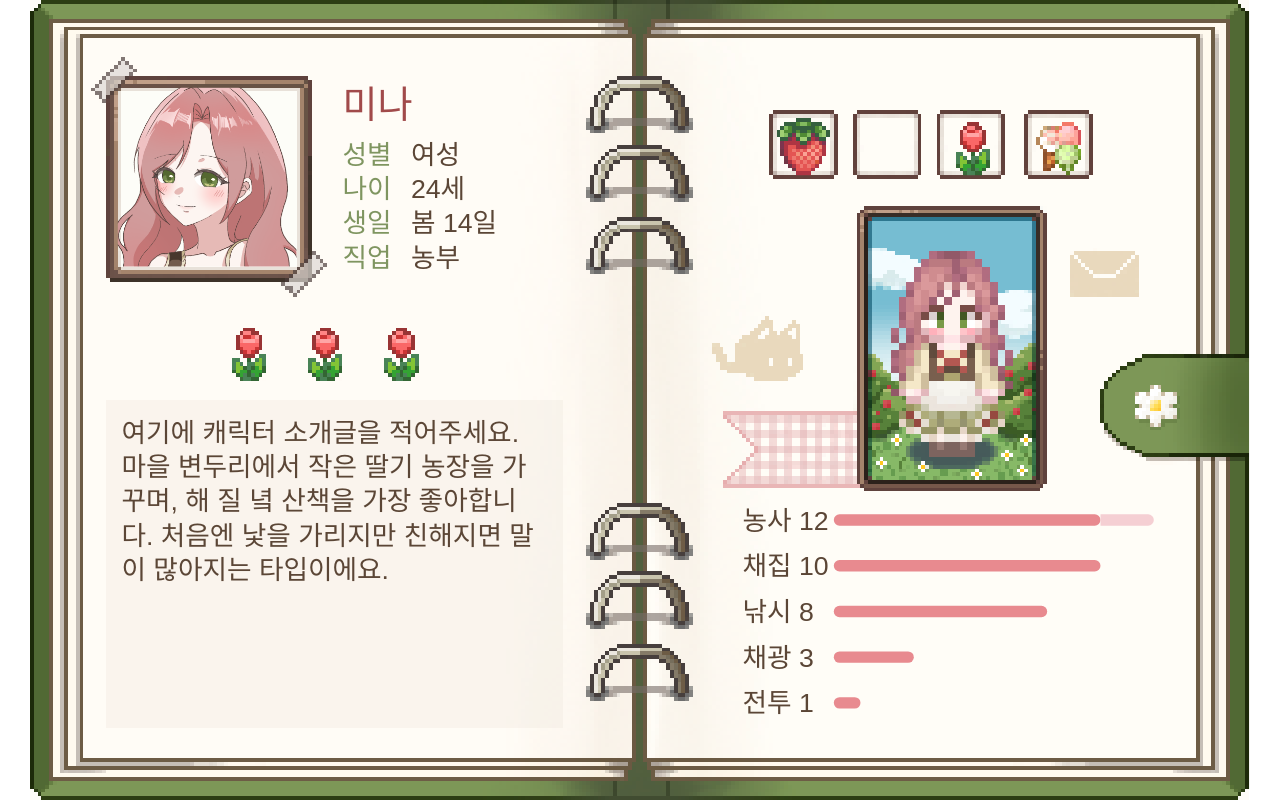
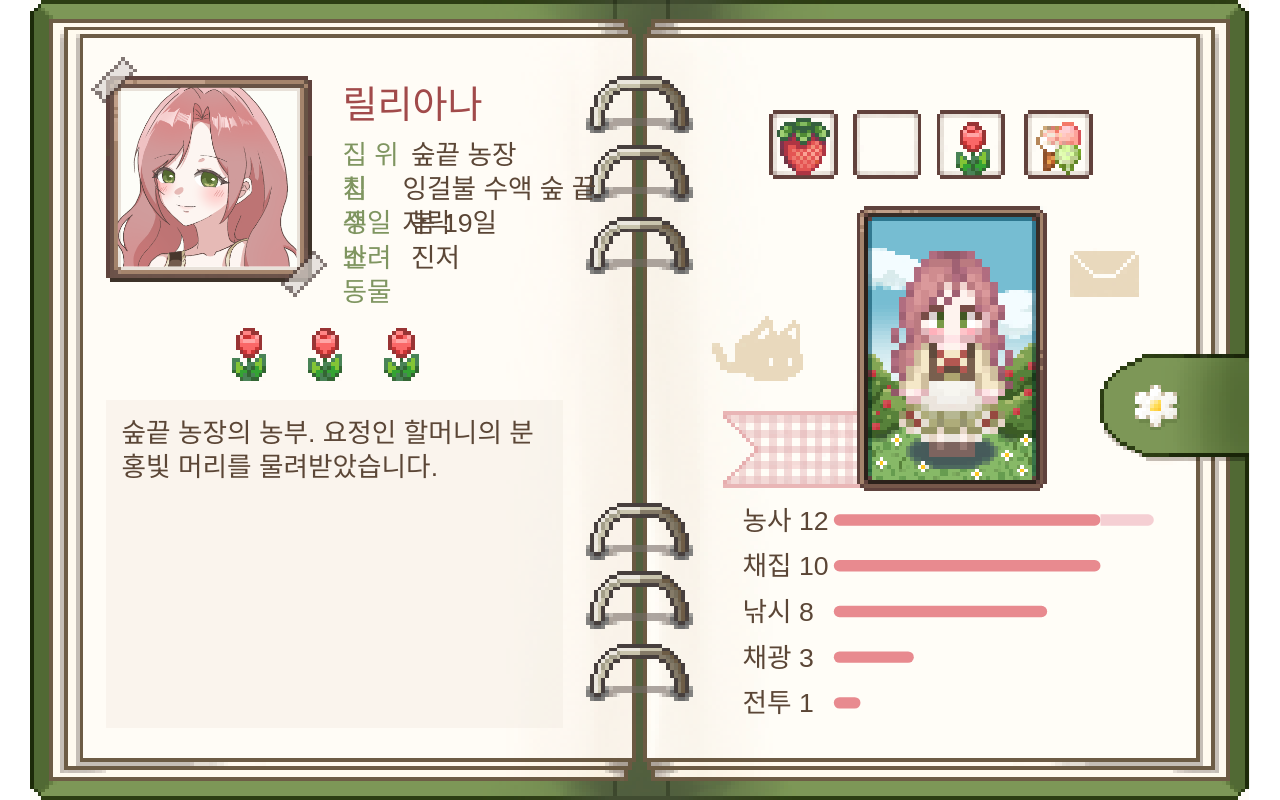
Before and after one commit to kindsmile193163-blip/diary, a plain HTML site: page index.html in a window 1280 px wide. Drawn offline with Linux system fonts and the light colour scheme; a web font is replaced by a local one.

Commit message:
Update index.html
나중에 수정해야됨

```diff
--- a/index.html
+++ b/index.html
@@ -59,7 +59,7 @@ img{display:block;image-rendering:pixelated}
 #info b{font-weight:normal;color:#7f9560;width:15px}
 
 /* ③ 소개글 */
-#intro{left:19px;top:105px;width:122px;height:87px;padding:4px 5px;overflow-y:auto;scrollbar-width:none}
+#intro{left:19px;top:105px;width:122px;height:87px;padding:4px 5px;overflow-y:auto;scrollbar-width:none;white-space:pre-line}
 #intro::-webkit-scrollbar{display:none}
 
 /* ④ 좋아하는 것 (슬롯 테두리는 background.png에 그려져 있다고 가정) */
@@ -100,15 +100,15 @@ img{display:block;image-rendering:pixelated}
 
   <!-- ② 기본 정보 -->
   <div id="info">
-    <div class="name">미나</div>
-    <p><b>성별</b>여성</p>
-    <p><b>나이</b>24세</p>
-    <p><b>생일</b>봄 14일</p>
-    <p><b>직업</b>농부</p>
+    <div class="name">릴리아나</div>
+    <p><b>집 위치</b>숲끝 농장</p>
+    <p><b>집 주소</b></b>잉걸불 수액 숲 끝자락</p>
+    <p><b>생일</b>봄 19일</p>
+    <p><b>반려동물</b>진저</p>
   </div>
 
   <!-- ③ 소개글 (길면 스크롤됩니다) -->
-  <div id="intro">여기에 캐릭터 소개글을 적어주세요. 마을 변두리에서 작은 딸기 농장을 가꾸며, 해 질 녘 산책을 가장 좋아합니다. 처음엔 낯을 가리지만 친해지면 말이 많아지는 타입이에요.</div>
+  <div id="intro">숲끝 농장의 농부. 요정인 할머니의 분홍빛 머리를 물려받았습니다. </div>
 
   <!-- ④ 좋아하는 것 (16x16) / 클릭하면 말풍선 -->
   <button class="fav" style="left:194px" data-title="딸기" data-desc="농장에서 가장 먼저 키운 작물. 매일 한 알씩 먹는다."><img src="images/strawberry.png" alt="딸기" onerror="this.style.visibility='hidden'"></button>
```
